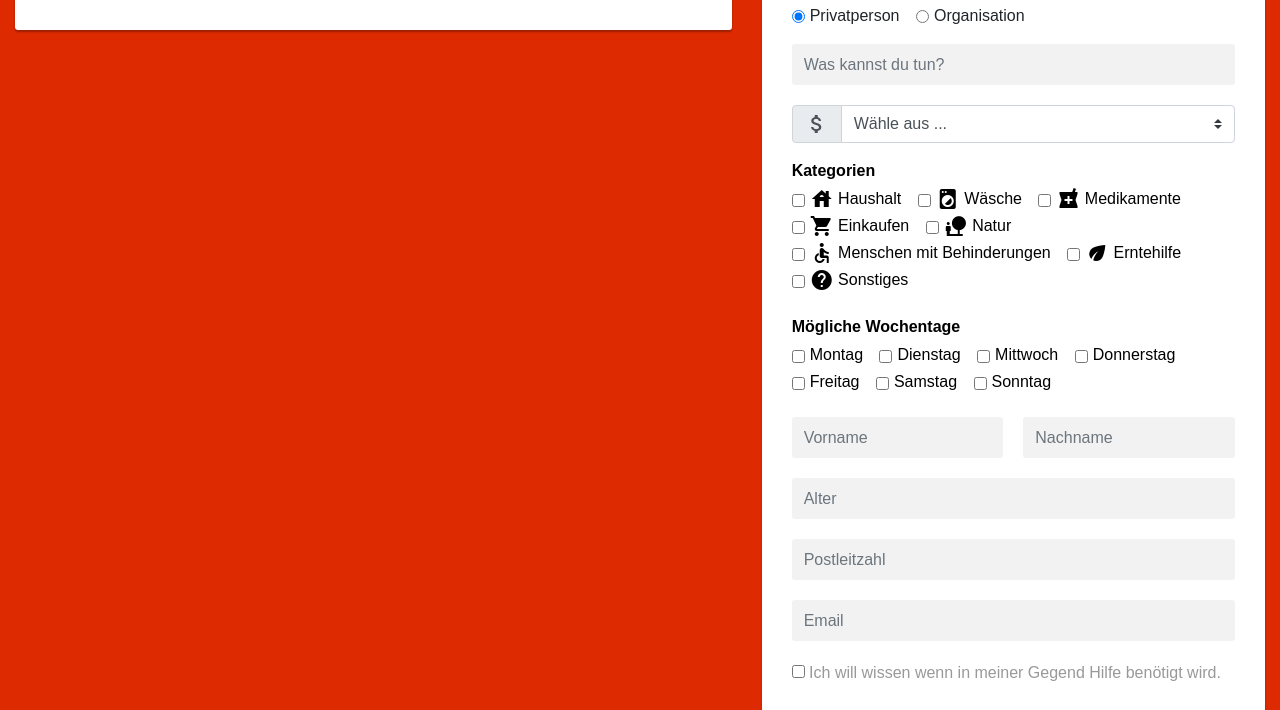
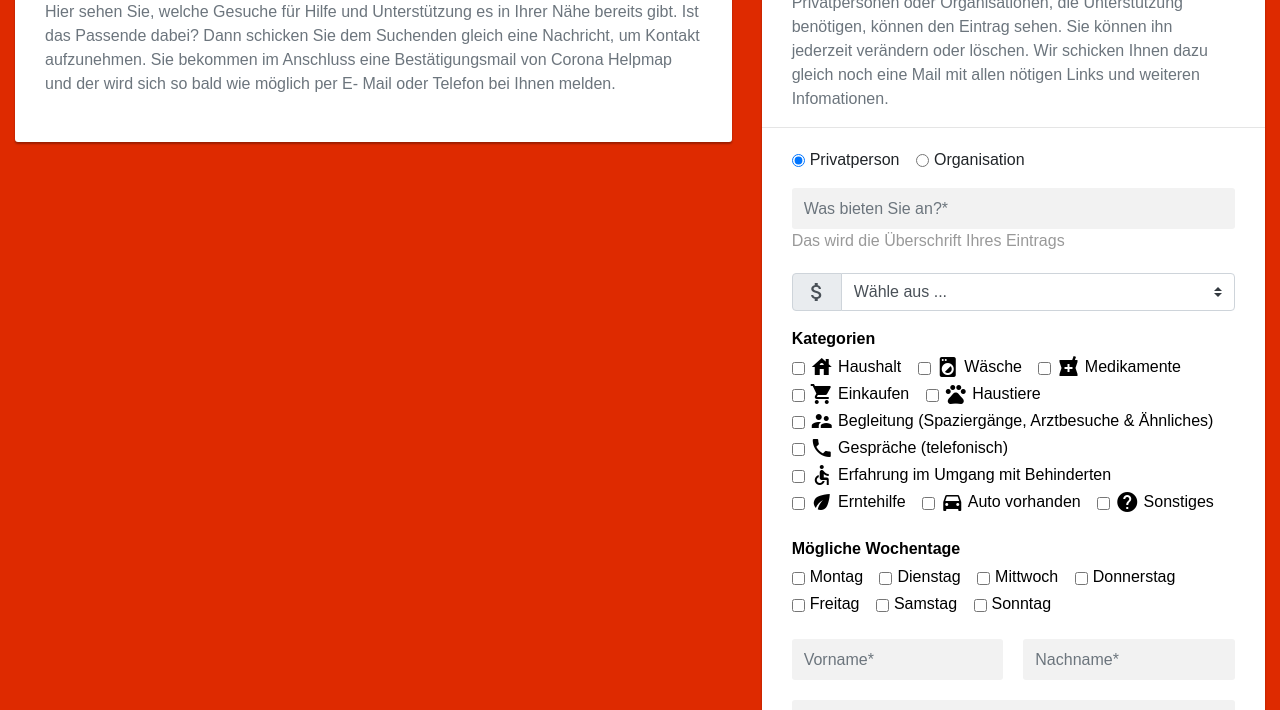
Before and after one commit to nexusai/coronahelpmap, a website: page CoronaHelp/public/helper.html in a window 1280 px wide. Shown: the part 217-927 px from the top of the page. Drawn offline with nearby package versions, Linux system fonts and the light colour scheme; some packages are replaced by stand-ins of ours; no server answers; a web font is replaced by a local one.

Commit message:
new categories and text

```diff
--- a/CoronaHelp/functions/index.js
+++ b/CoronaHelp/functions/index.js
@@ -81,9 +81,12 @@ exports.addZipHelper = functions.firestore
               laundry: snap.data().categories.laundry,
               medication: snap.data().categories.medication,
               shopping: snap.data().categories.shopping,
-              nature: snap.data().categories.nature,
+              pets: snap.data().categories.pets,
+              escort: snap.data().categories.escort,
+              conversations: snap.data().categories.conversations,
               handicap: snap.data().categories.handicap,
               agriculture: snap.data().categories.agriculture,
+              car: snap.data().categories.car,
               other: snap.data().categories.other,
             },
             timestamp: snap.data().timestamp
--- a/CoronaHelp/public/helper.html
+++ b/CoronaHelp/public/helper.html
@@ -170,6 +170,11 @@
                            <button class="btn btn-success" type="button" id="searchCity-button">Suche</button>
                        </div>
                    </div></h2>
+                   <p class="text-muted">Hier sehen Sie, welche Gesuche für Hilfe und Unterstützung es in Ihrer Nähe bereits
+                    gibt. Ist das Passende dabei? Dann schicken Sie dem Suchenden gleich eine
+                    Nachricht, um Kontakt aufzunehmen. Sie bekommen im Anschluss eine
+                    Bestätigungsmail von Corona Helpmap und der wird sich so bald wie möglich per E-
+                    Mail oder Telefon bei Ihnen melden.</p>
                 <div class="list-group" id="seeker-list">
 
                 </div>
@@ -180,7 +185,11 @@
             <div class="signup-form">
                 <form id="input_fields">
                     <h2>Als Helfer eintragen</h2>
-                    <p>Bitte dieses Formular ausfüllen um dich anzumelden!</p>
+                    <p class="text-muted">Mit diesem Formular wird ein Eintrag in der Liste der Unterstützungsangebote in
+                        Ihrer Nachbarschaft erstellt. Privatpersonen oder Organisationen, die Unterstützung
+                        benötigen, können den Eintrag sehen. Sie können ihn jederzeit verändern oder
+                        löschen. Wir schicken Ihnen dazu gleich noch eine Mail mit allen nötigen Links und
+                        weiteren Infomationen.</p>
                     <hr>
                     <!-- Type of Helper -->
                     <div class="form-check form-check-inline mb-3">
@@ -195,8 +204,9 @@
                     </div>
                     <!-- Type of Help -->
                     <div class="form-group">
-                        <input type="text" class="form-control" name="typeOfHelp" placeholder="Was kannst du tun?"
+                        <input type="text" class="form-control" name="typeOfHelp" placeholder="Was bieten Sie an?*"
                             required="required">
+                            Das wird die Überschrift Ihres Eintrags
                     </div>
                     <!-- Bezahlung -->
                     <div class="input-group mb-3">
@@ -206,9 +216,9 @@
                         </div>
                         <select class="custom-select" id="paid">
                             <option selected>Wähle aus ...</option>
-                            <option value="paid">Nur Bezahlt</option>
-                            <option value="unpaid">Unbezahlt</option>
-                            <option value="both">Egal</option>
+                            <option value="paid">Ich möchte bezahlt werden</option>
+                            <option value="unpaid">Ich arbeite unentgeltlich</option>
+                            <option value="both">Beides</option>
                         </select>
                     </div>
                     <!-- Kategorien -->
@@ -241,21 +251,40 @@
                             </label>
                         </div>
                         <div class="form-check form-check-inline">
-                            <input class="form-check-input" type="checkbox" id="nature" value="nature">
-                            <label class="form-check-label" for="nature">
-                                <i class="material-icons">nature_people</i> Natur
+                            <input class="form-check-input" type="checkbox" id="pets" value="pets">
+                            <label class="form-check-label" for="pets">
+                                <i class="material-icons">pets</i> Haustiere
+                            </label>
+                        </div>
+                        <div class="form-check form-check-inline">
+                            <input class="form-check-input" type="checkbox" id="escort" value="escort">
+                            <label class="form-check-label" for="escort">
+                                <i class="material-icons">supervisor_account</i> Begleitung (Spaziergänge, Arztbesuche &
+                                Ähnliches)
+                            </label>
+                        </div>
+                        <div class="form-check form-check-inline">
+                            <input class="form-check-input" type="checkbox" id="conversations" value="conversations">
+                            <label class="form-check-label" for="conversations">
+                                <i class="material-icons">phone</i> Gespräche (telefonisch)
                             </label>
                         </div>
                         <div class="form-check form-check-inline">
                             <input class="form-check-input" type="checkbox" id="handicap" value="handicap">
                             <label class="form-check-label" for="handicap">
-                                <i class="material-icons">accessible</i> Menschen mit Behinderungen
+                                <i class="material-icons">accessible</i> Erfahrung im Umgang mit Behinderten
                             </label>
                         </div>
                         <div class="form-check form-check-inline">
                             <input class="form-check-input" type="checkbox" id="agriculture" value="agriculture">
                             <label class="form-check-label" for="agriculture">
                                 <i class="material-icons">eco</i> Erntehilfe
+                            </label>
+                        </div>
+                        <div class="form-check form-check-inline">
+                            <input class="form-check-input" type="checkbox" id="car" value="car">
+                            <label class="form-check-label" for="car">
+                                <i class="material-icons">directions_car</i> Auto vorhanden
                             </label>
                         </div>
                         <div class="form-check form-check-inline">
@@ -303,35 +332,37 @@
                     <div class="form-group">
                         <div class="row">
                             <div class="col-6"><input type="text" class="form-control" name="first_name"
-                                    placeholder="Vorname" required="required"></div>
+                                    placeholder="Vorname*" required="required"></div>
                             <div class="col-6"><input type="text" class="form-control" name="last_name"
-                                    placeholder="Nachname" required="required"></div>
+                                    placeholder="Nachname*" required="required"></div>
                         </div>
                     </div>
                     <!-- Alter -->
                     <div class="form-group">
-                        <input type="number" class="form-control" name="age" placeholder="Alter" required="required">
+                        <input type="number" class="form-control" name="age" placeholder="Alter">
                     </div>
                     <!-- PLZ -->
                     <div class="form-group">
-                        <input type="text" class="form-control" name="address" placeholder="Postleitzahl"
+                        <input type="text" class="form-control" name="address" placeholder="Anschrift*"
                             required="required">
+                            wird auf der Karte nur ungefähr angezeigt
                     </div>
                     <!-- E-Mail -->
                     <div class="form-group">
-                        <input type="email" class="form-control" name="contactInfo" placeholder="Email"
+                        <input type="email" class="form-control" name="contactInfo" placeholder="E-Mail Adresse*"
                             required="required">
                     </div>
                     <!-- Notifications -->
                     <div class="form-group">
-                        <label class="checkbox-inline"><input type="checkbox" required="required"> Ich will wissen wenn
-                            in meiner Gegend Hilfe benötigt wird.</label>
+                        <label class="checkbox-inline"><input type="checkbox" required="required"> Ich möchte eine
+                            Nachricht bekommen, wenn in meiner Nachbarschaft Hilfe benötigt
+                            wird (kann jederzeit abbestellt werden).*</label>
                     </div>
                     <!-- Datenschutz -->
                     <div class="form-group">
                         <label class="checkbox-inline"><input type="checkbox" required="required"> Ich akzeptiere
                             hiermit die <a href="#">Nutzungs- </a> &amp; <a href="#">Datenschutz-Bestimmungen
-                            </a></label>
+                            </a>*</label>
                     </div>
                     <!-- Submit Button -->
                     <div class="form-group">
--- a/CoronaHelp/public/helper.js
+++ b/CoronaHelp/public/helper.js
@@ -125,9 +125,12 @@ form.addEventListener('submit', (e) => {
             laundry: form.laundry.checked,
             medication: form.medication.checked,
             shopping: form.shopping.checked,
-            nature: form.nature.checked,
+            pets: form.pets.checked,
+            escort: form.escort.checked,
+            conversations: form.conversations.checked,
             handicap: form.handicap.checked,
             agriculture: form.agriculture.checked,
+            car: form.car.checked,
             other: form.other.checked,
         },
         weekdays: {
```
